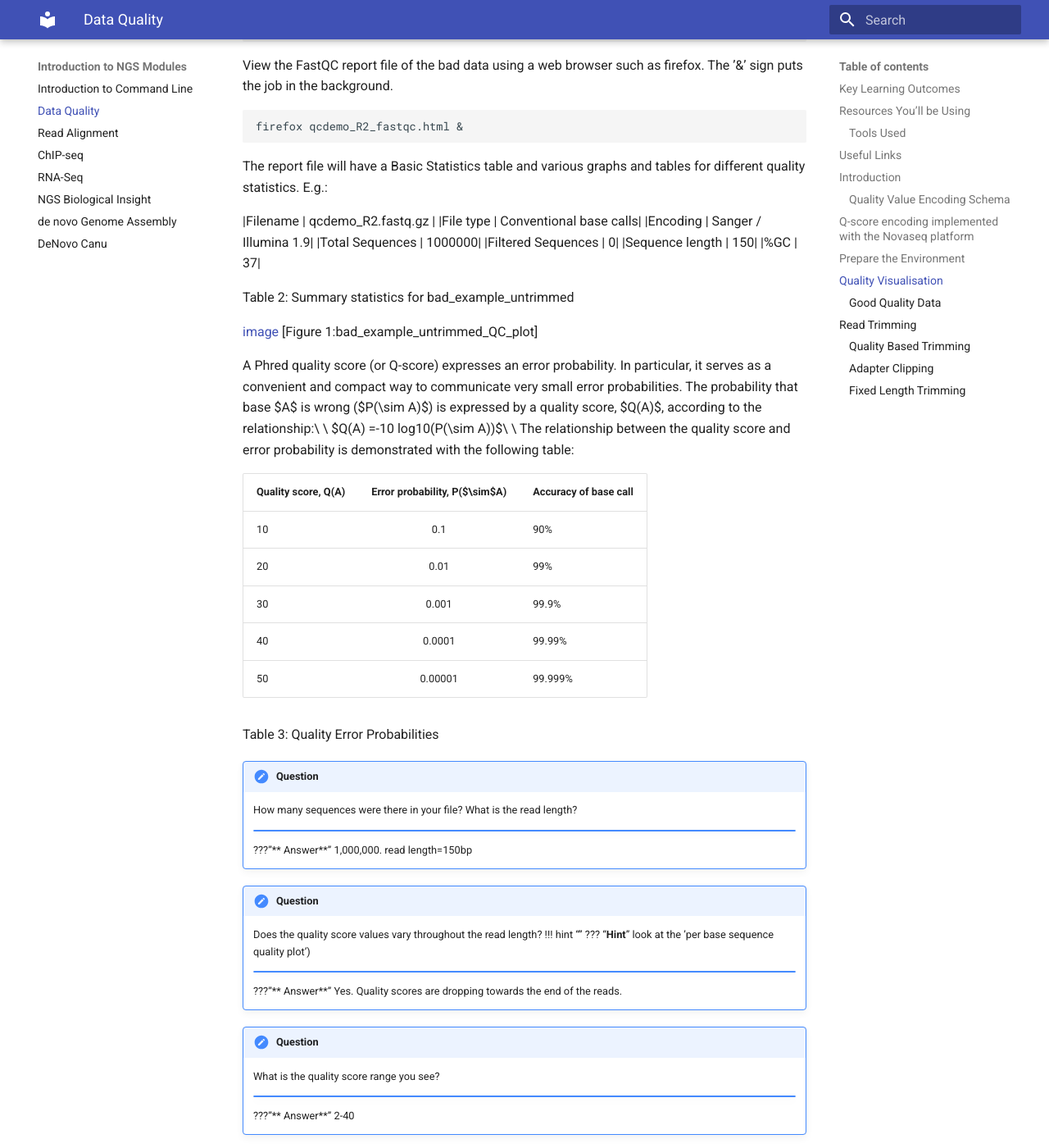
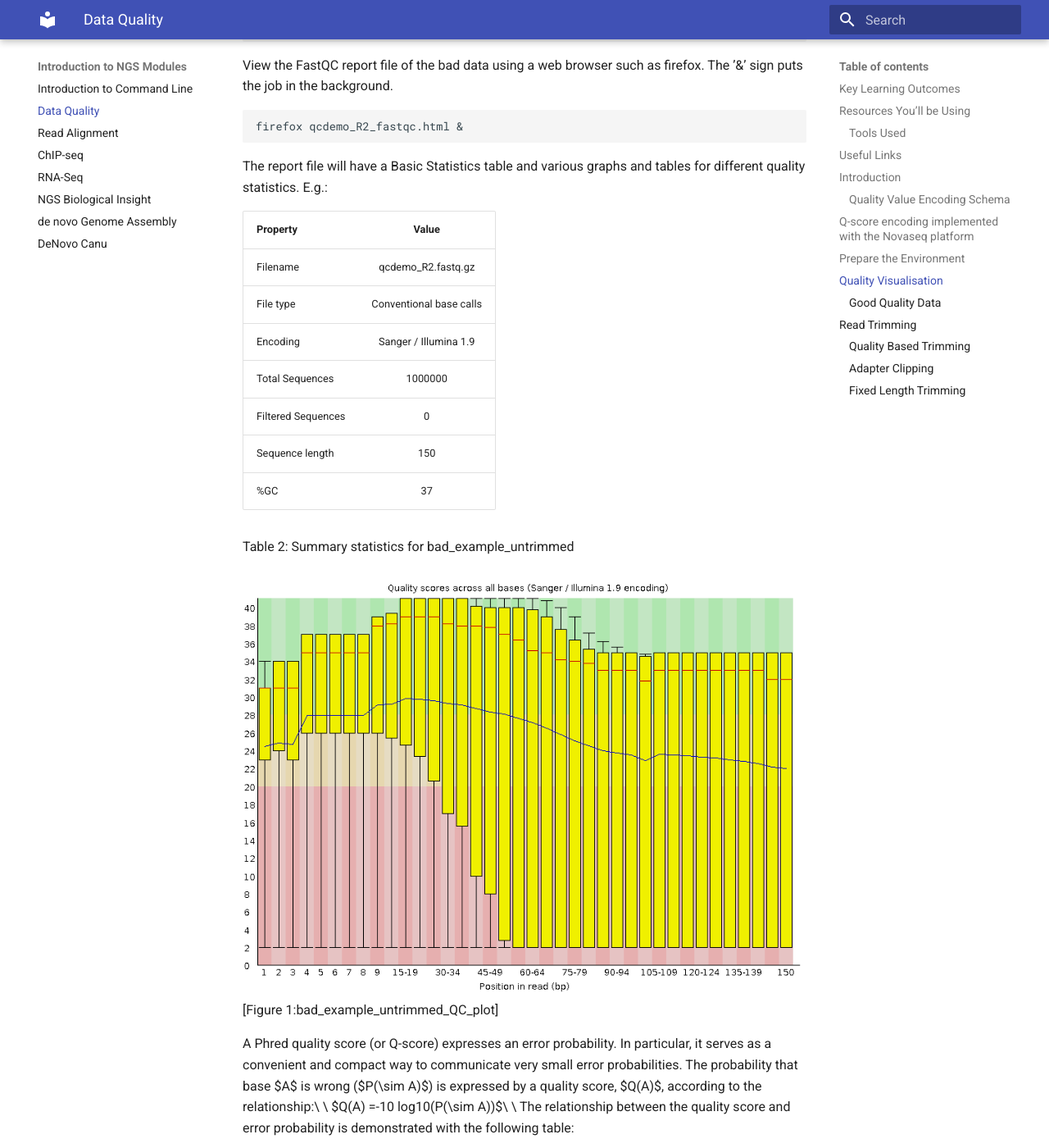
Before and after one commit to tsonika/intro-ngs-manuals, an MkDocs documentation site: the page built from docs/modules/btp-module-ngs-qc/ngs-qc.md, in a window 1280 px wide and 1400 px high, scrolled down 3746 px. Shown: the whole window at 82% size. Built offline with MkDocs 1.6.1 and Material for MkDocs 9.7.7, drawn with Linux system fonts in a browser that asks for light colours; old or Windows-style settings are respelled for this version of MkDocs; some of the changed text lies outside the part shown.

Commit message:
Fixing table syntax, images, questions

```diff
--- a/docs/modules/btp-module-ngs-qc/ngs-qc.md
+++ b/docs/modules/btp-module-ngs-qc/ngs-qc.md
@@ -164,7 +164,8 @@ firefox. The ’&’ sign puts the job in the background.
 The report file will have a Basic Statistics table and various graphs
 and tables for different quality statistics. E.g.:
 
-
+|Property  | Value         |
+|----------|:-------------:|
 |Filename | qcdemo_R2.fastq.gz |
 |File type | Conventional base calls|
 |Encoding | Sanger / Illumina 1.9|
@@ -175,7 +176,7 @@ and tables for different quality statistics. E.g.:
 
 Table 2: Summary statistics for bad_example_untrimmed
 
-[image](images/bad_qcdemo_R2.png)
+![image](images/bad_qcdemo_R2.png)
 [Figure 1:bad_example_untrimmed_QC_plot]
 
 A Phred quality score (or Q-score) expresses an error probability. In
@@ -211,31 +212,30 @@ Table 3: Quality Error Probabilities
     Does the quality score values vary throughout the read length?
         !!! hint ""
         ??? "**Hint**"
-	    look at the ’per base sequence quality plot’)
-
+        look at the ’per base sequence quality plot’
     !!! sucess ""
 	???"** Answer**"
-            Yes. Quality scores are dropping towards the end of the reads.
+        Yes. Quality scores are dropping towards the end of the reads.
 
 !!! note "Question"
     What is the quality score range you see?
     !!! sucess ""
-	???"** Answer**"
-            2-40
+        ???"** Answer**"
+        2-40
 
 
 !!! note "Question"
     At around which position do the scores start falling below Q20 for the 25% quartile range (25%of reads below Q20)?
     !!! sucess ""
 	???"** Answer**"
-	    Around 30 bp position
+	Around 30 bp position
 
 
 !!! note "Question"
     How can we trim the reads to filter out the low quality data?
     !!! sucess ""
 	???"** Answer**"
-            By trimming off the bases after a fixed position of the read or by trimming off bases based on the quality score.
+        By trimming off the bases after a fixed position of the read or by trimming off bases based on the quality score.
 
 ### Good Quality Data
 
@@ -313,17 +313,19 @@ Let’s look at the quality from the second reads. The output should look
 like:
 
 
+|Property  | Value         |
+|----------|:-------------:|
 |Filename | qcdemo_R1.fastq-trimmed-pair2.fastq|
 |File type | Conventional base calls|
-Encoding & Sanger / Illumina 1.9\
-Total Sequences & 742262\
-Filtered Sequences & 0\
-Sequence length & 50-150\
-%GC & 37\
+|Encoding | Sanger / Illumina 1.9|
+|Total Sequences | 742262|
+|Filtered Sequences | 0|
+|Sequence length | 50-150 |
+|%GC | 37 |
 
-[tab:badexamplequalitytrimmed]
+Table :bad_example_quality_trimmed_stats
 
-[H] ![image](images/bad_qcdemo_R2_quality_trimmed.png)
+ ![image](images/bad_qcdemo_R2_quality_trimmed.png)
 [fig:bad~e~xample~q~uality~t~rimmed~p~lot]
 
 Did the number of total reads in R1 and R2 change after trimming?
```
